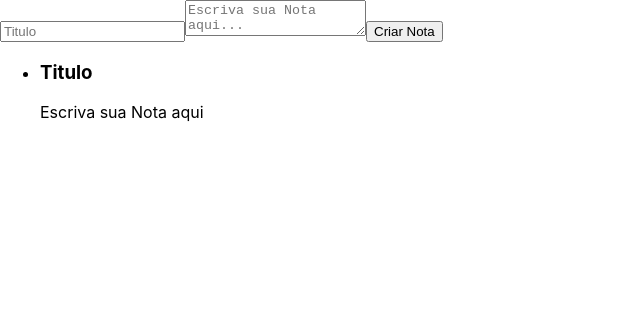
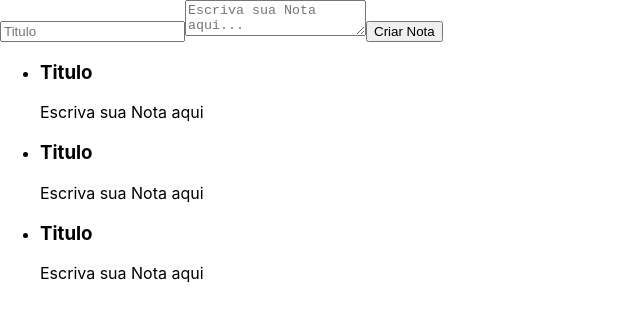
Before and after one commit to LuisRuiz54/React-Projeto-BlocDeNotas, a React (Create React App) app in the folder ceep/: page / in a window 1280 px wide. Shown: the top 320 px of the page, without its empty margins (0-640 px from the left). Built offline with nearby package versions, Linux system fonts and the light colour scheme.

Commit message:
Criando Componentes CardNota, Formularios, Listas

```diff
--- a/ceep/src/App.js
+++ b/ceep/src/App.js
@@ -1,17 +1,16 @@
-import React from 'react';
+import React, { Component }from 'react';
 import ListaDeNotas from './components/ListaDeNotas';
+import FormularioCadastro from './components/FormularioCadastro';
 
-function App() {
-  return (
-    <section>
-    <form>
-      <input type="text" placeholder="Titulo"/>
-      <textarea placeholder="Escriva sua Nota aqui..."></textarea>
-      <button>Criar Nota</button>
-    </form>
-    <ListaDeNotas/>
-    </section>
-  );
+class App extends Component{
+  render() {
+    return (
+      <section>
+      <FormularioCadastro/>
+      <ListaDeNotas/>
+      </section>
+    );
+  }
 }
 
 export default App;
--- /dev/null
+++ b/ceep/src/components/CardNota.jsx
@@ -0,0 +1,17 @@
+import React, { Component } from 'react';
+
+class CardNota extends Component {
+    render() {
+        return (
+            <section>
+              <header>
+               <h3>Titulo</h3>
+              </header>
+             <p>Escriva sua Nota aqui</p>
+            </section>
+
+               );
+    }
+}
+
+export default CardNota;
--- /dev/null
+++ b/ceep/src/components/FormularioCadastro.jsx
@@ -0,0 +1,15 @@
+import React, { Component} from 'react';
+
+class FormularioCadastro extends Component {
+    render(){
+        return (
+          <form>
+            <input type="text" placeholder="Titulo"/>
+            <textarea placeholder="Escriva sua Nota aqui..."></textarea>
+            <button>Criar Nota</button>
+          </form>
+        )
+    }
+}
+
+export default  FormularioCadastro;
--- a/ceep/src/components/ListaDeNotas.jsx
+++ b/ceep/src/components/ListaDeNotas.jsx
@@ -1,17 +1,25 @@
 import React, { Component } from 'react';
+import CardNota from './CardNota';
 
-export default class ListaDeNotas extends Component{
+
+ class ListaDeNotas extends Component{
 
     render() {
-        return(<ul>
+        return(
+        <ul>
             <li>
-              <section>
-            <header>
-              <h3>Titulo</h3>
-              </header>
-              <p>Escriva sua Nota aqui</p>
-              </section>
+                <CardNota/>
             </li>
-          </ul>);
+            <li>
+                <CardNota/>
+            </li>
+            <li>
+                <CardNota/>
+            </li>
+        </ul>
+
+          );
    }
 }
+
+export default ListaDeNotas;
```
